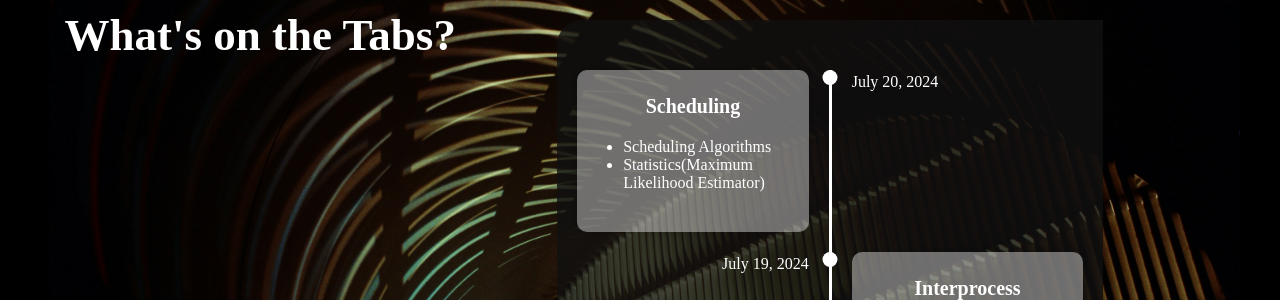
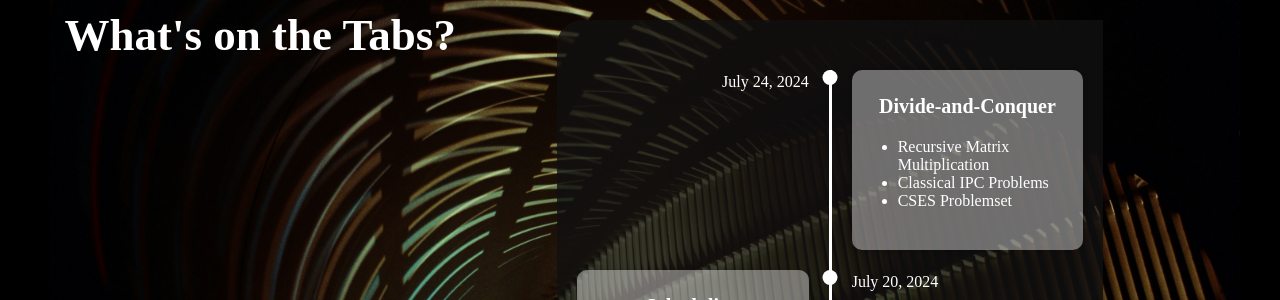
Before and after one commit to austinxviii/austin, a React (Create React App) app: page / in a window 1280 px wide. Shown: the part 2469-2769 px from the top of the page. Built offline with nearby package versions, Linux system fonts and the light colour scheme; no server answers.

Commit message:
links updated

```diff
--- a/src/Components/Projects.js
+++ b/src/Components/Projects.js
@@ -13,7 +13,7 @@ import projImg8 from "../Assets/img/retro/messi2.jpg";
 import projImg9 from "../Assets/img/retro/design-bubble.jpg";
 import projImg10 from "../Assets/img/retro/bb1.jpg";
 import projImg11 from "../Assets/img/retro/books.jpg";
-
+import projImg12 from "../Assets/img/retro/galaxy4.jpg";
 
 export const Projects = () =>{
 
@@ -31,7 +31,7 @@ export const Projects = () =>{
             projectUrl: "https://glorious-nasturtium-6dc.notion.site/GALACTIC-0acfddbdaf344a0a9c055e6cf73ec6f4"
         },
         {
-            title: "Semantic Segmentation of Satellite Imagery",
+            title: "Classification of Satellite Images",
             description: "Deep Learning",
             imgUrl: projImg3,
             projectUrl: "https://glorious-nasturtium-6dc.notion.site/SEMANTIC-SEGMENTATION-OF-SATELLITE-IMAGES-d459f0fa5de54d39bc27913a2b1780dc?pvs=4"
@@ -51,6 +51,14 @@ export const Projects = () =>{
             description: "....",
             imgUrl: projImg6,
         },
+    ];
+    const projects2 = [
+        {
+            title: "Semantic Segmentation of Satellite Imagery",
+            description: "Deep Learning",
+            imgUrl: projImg12,
+            projectUrl: "https://glorious-nasturtium-6dc.notion.site/SEMANTIC-SEGMENTATION-OF-SATELLITE-IMAGERY-b258d01d149e46c0a307a452e521ac85?pvs=4"
+        }
     ];
     const projects3 = [
         {
@@ -118,7 +126,18 @@ export const Projects = () =>{
                             </Row>
                         </Tab.Pane>
                         <Tab.Pane eventKey="second">
-                            <p>Coming soon....</p>
+                            <Row className="justify-content-center">
+                            {
+                                projects2.map((project, index) => {
+                                return (
+                                    <ProjectCard
+                                    key={index}
+                                    {...project}
+                                    />
+                                )
+                                })
+                            }
+                            </Row>
                         </Tab.Pane>
                         <Tab.Pane eventKey="third">
                             <Row className="justify-content-center">
--- a/src/Components/Timeline.js
+++ b/src/Components/Timeline.js
@@ -100,6 +100,22 @@ const TimelineParagraph = styled.p`
 const Timeline = () => {
   return (
     <TimelineWrapper>
+    <TimelineComponent>
+        <TimelineDate right>July 24, 2024</TimelineDate>
+      </TimelineComponent>
+      <TimelineMiddle>
+        <TimelinePoint />
+      </TimelineMiddle>
+      <TimelineComponent bg>
+        <TimelineTitle>Divide-and-Conquer</TimelineTitle>
+        <TimelineParagraph>
+          <ul>
+            <li>Recursive Matrix Multiplication</li>
+            <li>Classical IPC Problems</li>
+            <li>CSES Problemset</li>
+          </ul>
+        </TimelineParagraph>
+      </TimelineComponent>
       <TimelineComponent bg>
         <TimelineTitle>Scheduling</TimelineTitle>
         <TimelineParagraph>
```
Also changed, not shown: src/Assets/img/retro/galaxy4.jpg, src/Assets/img/retro/rocket2.jpg.
